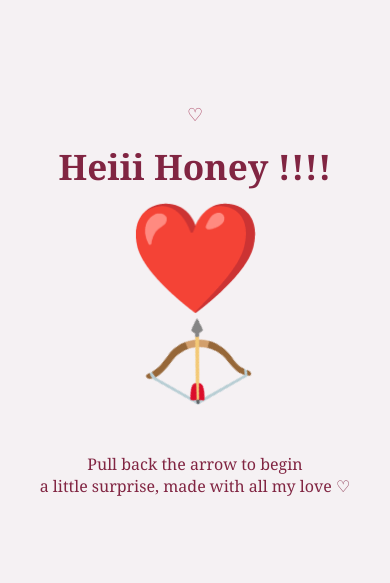
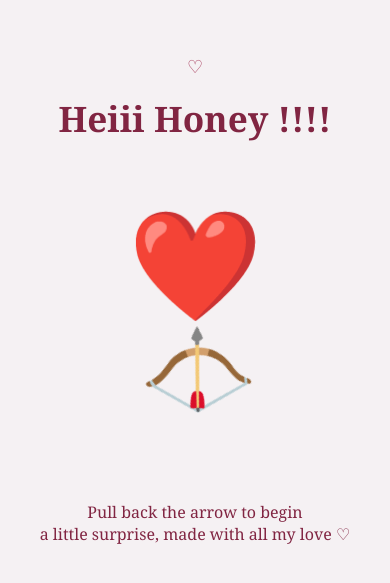
Before and after one commit to ishani-25/Happy_Birthday_Jeetu, a plain HTML site: page index.html in a window 390 px wide. Shown: the part 113-696 px from the top of the page. Drawn offline with Linux system fonts and the light colour scheme.

Commit message:
Update index.html

```diff
--- a/index.html
+++ b/index.html
@@ -1238,7 +1238,7 @@ h1 em {
   .intro-heart-mark { margin-bottom: 24px; }
   .intro-title { font-size: clamp(34px,9vw,46px); }
   .intro-instruction { margin-top: 22px; }
-  .archery-stage { height: 240px; margin-top: 4px; }
+  .archery-stage { height: 320px; margin-top: 20px; }
     .arrow-control {
     left: calc(50% - 66px);
     top: 82px;
```
